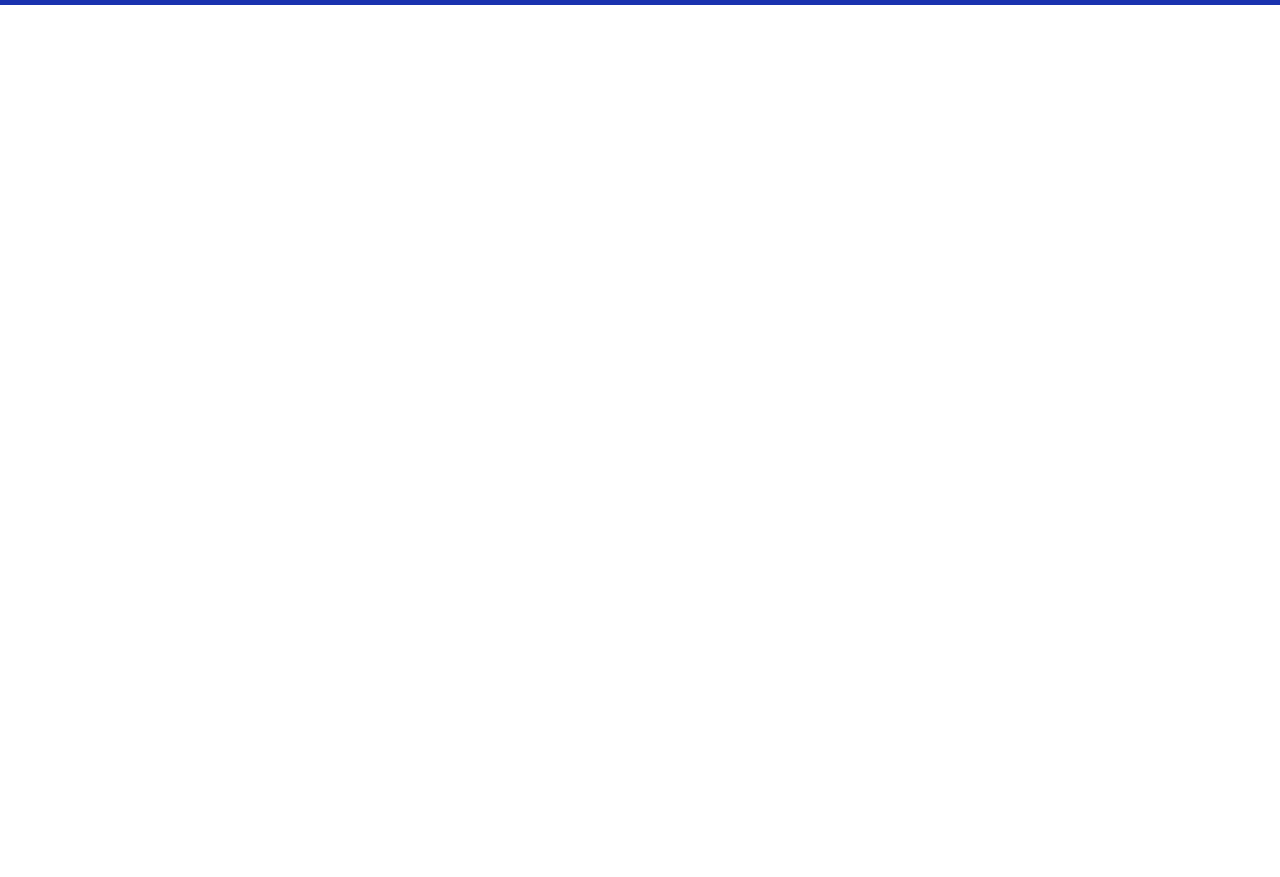
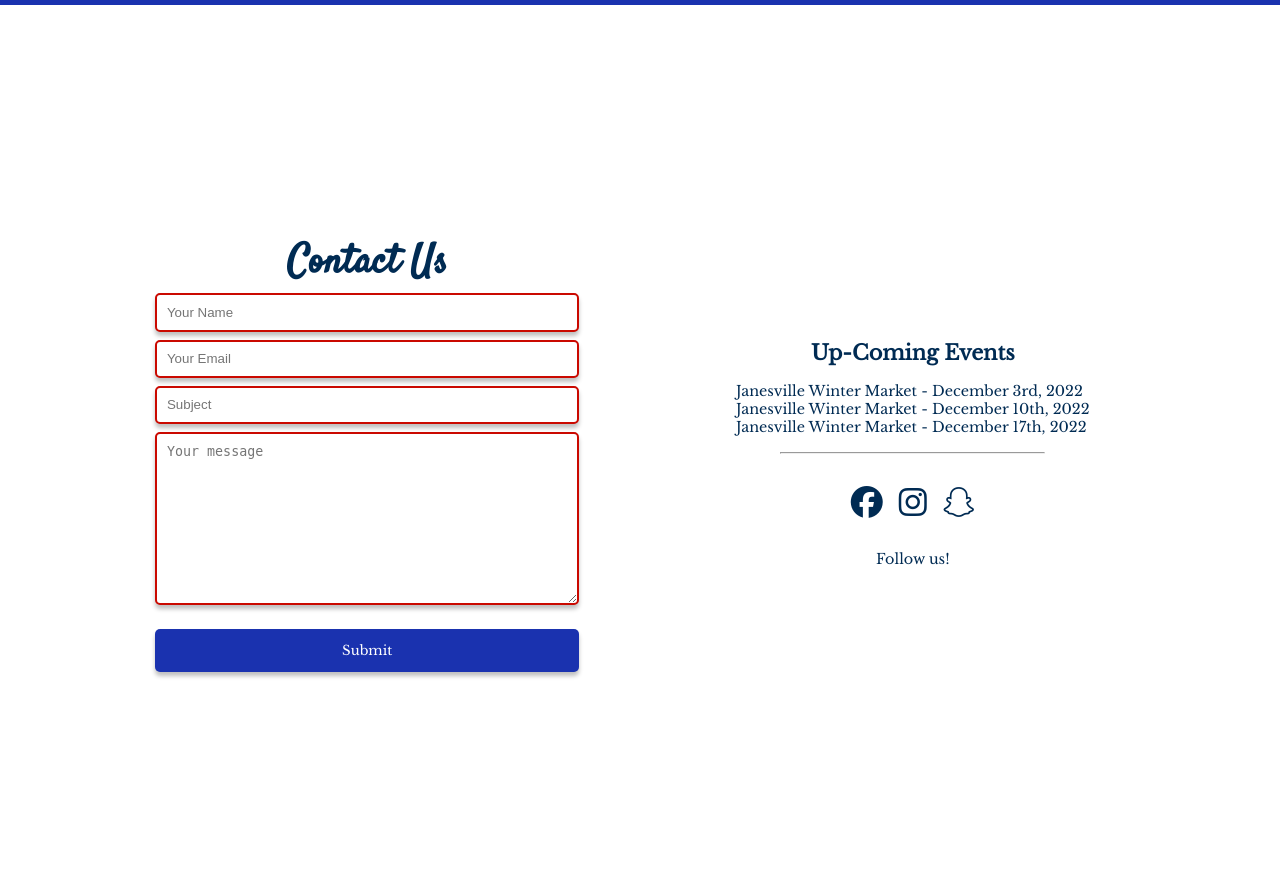
Before and after one commit to genna-umenhofer/new-simply-complex, a PHP site: page / in a window 1280 px wide. Shown: the part 2711-3588 px from the top of the page. Before the commit the page ends 2716 px from the top, so only its background shows below. Run offline with PHP 8.4, Linux system fonts and the light colour scheme; some libraries are stand-ins or nearby versions.

Commit message:
styled contact us section

```diff
--- a/index.html
+++ b/index.html
@@ -9,6 +9,7 @@
   <link rel="preconnect" href="https://fonts.googleapis.com">
   <link rel="preconnect" href="https://fonts.gstatic.com" crossorigin>
   <link href="https://fonts.googleapis.com/css2?family=Libre+Baskerville:ital@0;1&family=Satisfy&display=swap" rel="stylesheet">
+  <script src="https://kit.fontawesome.com/56820fc43b.js" crossorigin="anonymous"></script>
   <title>Document</title>
 </head>
 <body>
@@ -69,10 +70,40 @@
   </section>
   <section class="call-to-action">
     <form action="POST">
-      <input type="email" placeholder="Your Email">
+      <input type="email" placeholder="Your Email" required>
       <button>Join!</button>
     </form>
     <p>Join our mailing list for updates and special offers!</p>
   </section>
+  <section class="contact-us">
+    <div>
+      <h4>Contact Us</h4>
+      <form action="POST">
+        <input type="text" placeholder="Your Name" required>
+        <input type="email" placeholder="Your Email" required>
+        <input type="text" placeholder="Subject" required>
+        <textarea name="message" id="message" cols="30" rows="10" placeholder="Your message" required></textarea>
+        <button>Submit</button>
+      </form>
+    </div>
+    <div>
+      <h5>Up-Coming Events</h5>
+      <div>
+        <p>Janesville Winter Market - December 3rd, 2022</p>
+        <p>Janesville Winter Market - December 10th, 2022</p>
+        <p>Janesville Winter Market - December 17th, 2022</p>
+      </div>
+      <hr>
+      <div class="social-icons">
+        <i class="fa-brands fa-facebook"></i>
+        <i class="fa-brands fa-instagram"></i>
+        <i class="fa-brands fa-snapchat"></i>
+      </div>
+      <p>Follow us!</p>
+    </div>
+  </section>
+  <footer>
+
+  </footer>
 </body>
 </html>
--- a/styles.css
+++ b/styles.css
@@ -43,6 +43,19 @@ h3 {
   font-size: 1.5rem;
 }
 
+h4 {
+  font-family: var(--title-font);
+  color: var(--scas-blue);
+  font-size: 2.5rem;
+}
+
+h5 {
+  font-family: var(--body-font);
+  color: var(--scas-blue);
+  font-size: 1.3rem;
+  margin-bottom: 1rem;
+}
+
 p {
   font-family: var(--body-font);
   color: var(--scas-blue);
@@ -59,6 +72,14 @@ button {
   padding: .8rem;
   margin: 1rem 0 0 0;
   box-shadow: 0px 4px 4px rgba(0, 0, 0, 0.25);
+}
+
+.social-icons {
+  display: flex;
+  font-size: 2rem;
+  color: var(--scas-blue);
+  gap: 1rem;
+  margin: 2rem;
 }
 
 /* --- Nav Bar --- */
@@ -208,6 +229,47 @@ nav > div > img {
   margin: 0;
 }
 
+/* --- Contact Us --- */
+.contact-us {
+  display: flex;
+  margin: 18% 8% 18% 8%;
+  gap: 1rem;
+}
+
+.contact-us > div {
+  display: flex;
+  flex-direction: column;
+  width: 100%;
+  align-items: center;
+  justify-content: center;
+}
+
+.contact-us > div > form {
+  display: flex;
+  flex-direction: column;
+  gap: .5rem;
+  width: 80%;
+}
+
+.contact-us > div > form > input {
+  border: 2px solid var(--scas-orange);
+  border-radius: 5px;
+  box-shadow: 0px 4px 4px rgba(0, 0, 0, 0.25);
+  padding: .6rem;
+}
+
+.contact-us > div > form > textarea {
+  border: 2px solid var(--scas-orange);
+  border-radius: 5px;
+  box-shadow: 0px 4px 4px rgba(0, 0, 0, 0.25);
+  padding: .6rem;
+}
+
+.contact-us > div > hr {
+  width: 50%;
+  margin-top: 1rem;
+}
+
 /* --- Media Queries ---*/
 @media (max-width: 410px) {
   nav > div > h1 {
@@ -262,4 +324,12 @@ nav > div > img {
     width: 75%;
     height: 85%;
   }
+
+  .contact-us {
+    flex-direction: column;
+  }
+
+  .contact-us > div {
+    margin: 20% 0 15% 0;
+  }
 }
```
